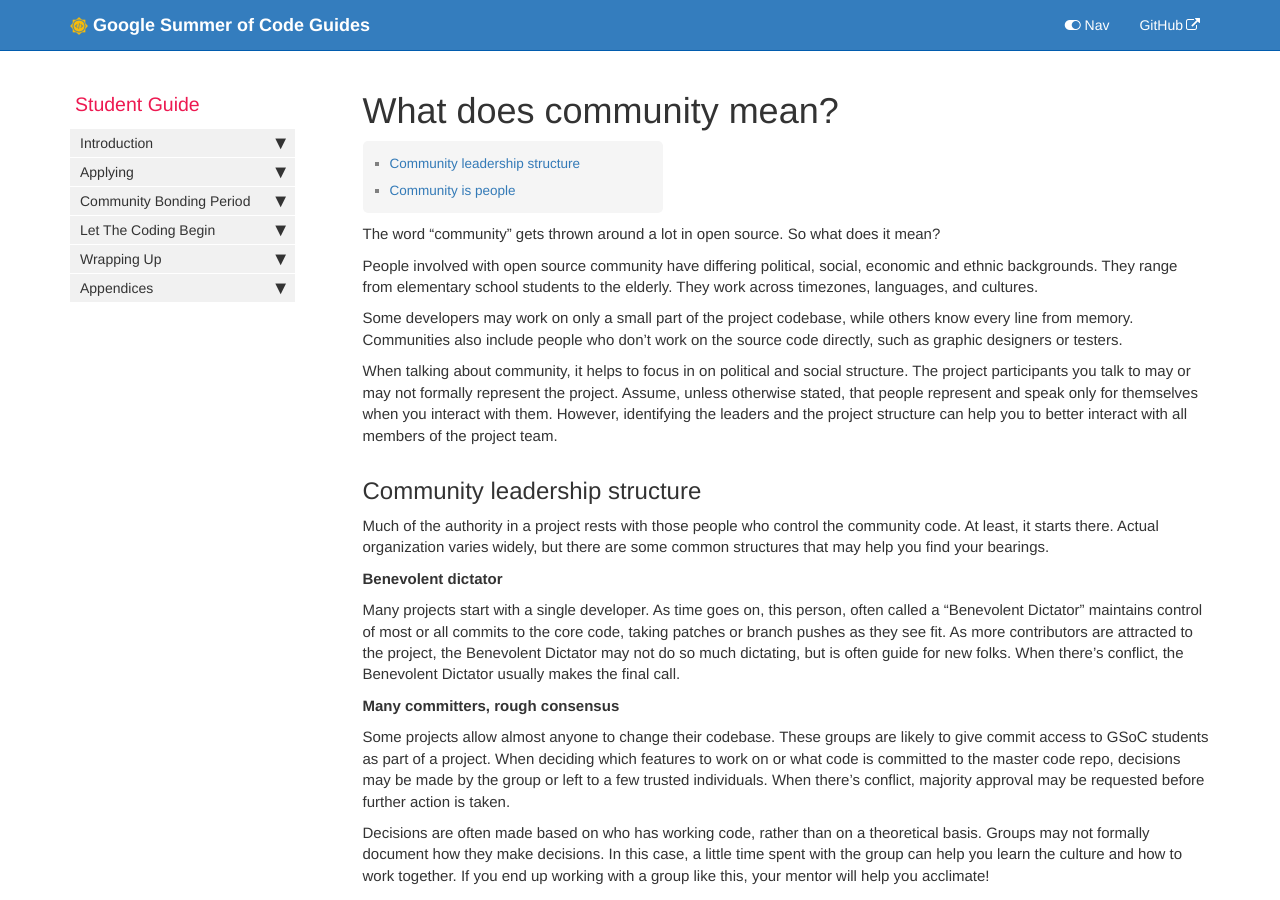
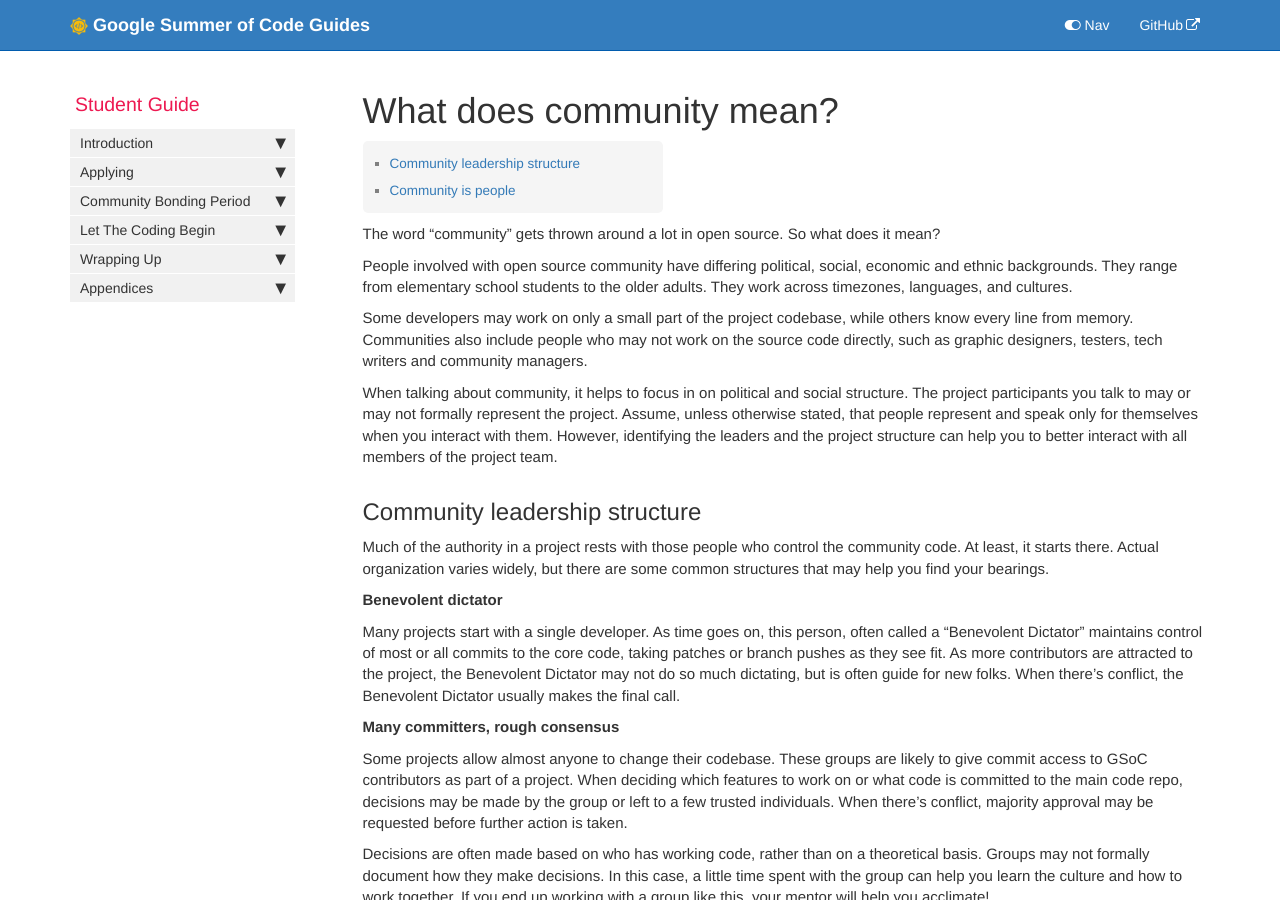
Before and after one commit to google/gsocguides, a Jekyll site: the page built from pages/student/09-what_does_community_mean.md, in a window 1280 px wide and 900 px high. Built offline with Jekyll 4.4.1, drawn with Linux system fonts in a browser that asks for light colours.

Commit message:
Update 09-what_does_community_mean.md
slight term edits

```diff
--- a/pages/student/09-what_does_community_mean.md
+++ b/pages/student/09-what_does_community_mean.md
@@ -8,9 +8,9 @@ sidebar: student_sidebar
 
 The word "community" gets thrown around a lot in open source. So what does it mean?
 
-People involved with open source community have differing political, social, economic and ethnic backgrounds. They range from elementary school students to the elderly. They work across timezones, languages, and cultures.
+People involved with open source community have differing political, social, economic and ethnic backgrounds. They range from elementary school students to the older adults. They work across timezones, languages, and cultures.
 
-Some developers may work on only a small part of the project codebase, while others know every line from memory. Communities also include people who don't work on the source code directly, such as graphic designers or testers.
+Some developers may work on only a small part of the project codebase, while others know every line from memory. Communities also include people who may not work on the source code directly, such as graphic designers, testers, tech writers and community managers.
 
 When talking about community, it helps to focus in on political and social structure. The project participants you talk to may or may not formally represent the project. Assume, unless otherwise stated, that people represent and speak only for themselves when you interact with them. However, identifying the leaders and the project structure can help you to better interact with all members of the project team.
 
@@ -24,7 +24,7 @@ Many projects start with a single developer. As time goes on, this person, often
 
 **Many committers, rough consensus**
 
-Some projects allow almost anyone to change their codebase. These groups are likely to give commit access to GSoC students as part of a project. When deciding which features to work on or what code is committed to the master code repo, decisions may be made by the group or left to a few trusted individuals. When there's conflict, majority approval may be requested before further action is taken.
+Some projects allow almost anyone to change their codebase. These groups are likely to give commit access to GSoC contributors as part of a project. When deciding which features to work on or what code is committed to the main code repo, decisions may be made by the group or left to a few trusted individuals. When there's conflict, majority approval may be requested before further action is taken.
 
 Decisions are often made based on who has working code, rather than on a theoretical basis. Groups may not formally document how they make decisions. In this case, a little time spent with the group can help you learn the culture and how to work together. If you end up working with a group like this, your mentor will help you acclimate!
 
```
